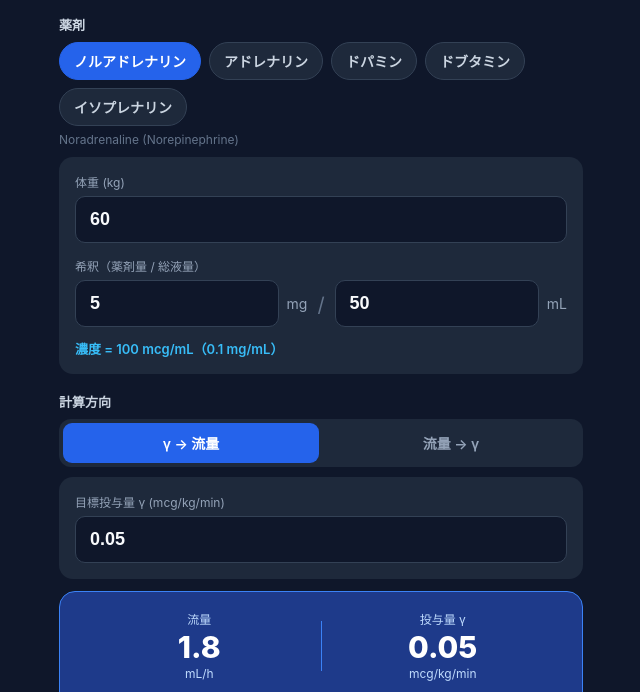
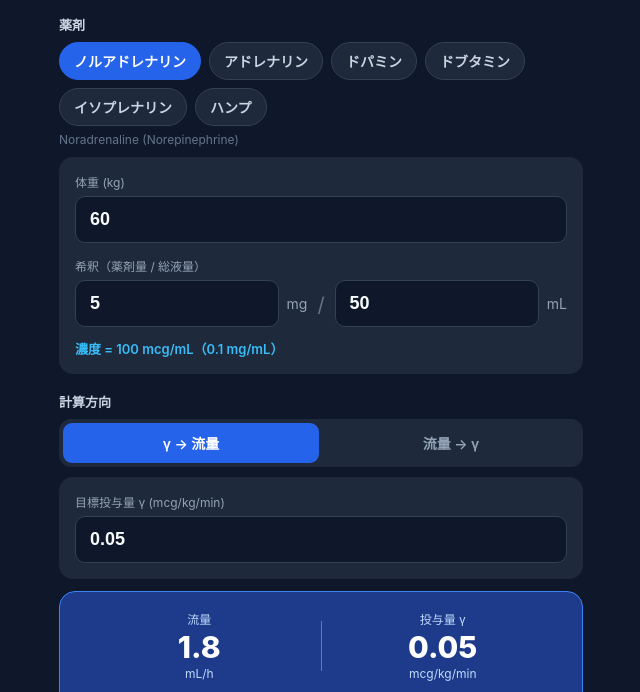
Before and after one commit to pensyou513/shinryo-tools, a plain HTML site: page catecholamine-calc.html in a window 1280 px wide. Both pictures are taken after a click on the button "ノルアドレナリン". Shown: the part 89-781 px from the top of the page, without its empty margins (319-959 px from the left). Drawn offline with Linux system fonts and the light colour scheme.

Commit message:
カテコラミンγ計算にハンプ（カルペリチド）を追加 (#1)
- 薬剤にハンプを追加（初期 1000μg/100mL、0.0125〜0.2γ の用量域と注意事項、mcg 入力、γ 小数4桁表示）
- 用量域の最終域で上限値ちょうどを含めるよう修正（ハンプ 0.2γ、ドブタミン 20γ など）
- ホームの検索キーワードにハンプ / カルペリチドを追加
- sw.js のキャッシュバージョンを更新

Co-Authored-By: Claude Opus 5.5 <noreply@anthropic.com>
Claude-Session: https://claude.ai/code/session_01Fnrm5NgTeXaidYr4Dzho4o

```diff
--- a/catecholamine-calc.html
+++ b/catecholamine-calc.html
@@ -97,8 +97,8 @@
     <div class="row">
       <div class="field">
         <div class="inline-input">
-          <input type="number" id="amountMg" inputmode="decimal" />
-          <span class="unit">mg</span>
+          <input type="number" id="amount" inputmode="decimal" />
+          <span class="unit" id="amountUnit">mg</span>
         </div>
       </div>
       <span class="slash">/</span>
@@ -211,15 +211,31 @@ const DRUGS = [
     ],
     note: '純粋なβ刺激薬。心拍数を上げたい徐脈・トルサードに。',
   },
+  {
+    id: 'carperitide', name: 'ハンプ', nameEn: 'Carperitide (カルペリチド / hANP)',
+    // 1V = 1000μg。希釈欄はバイアル表記に合わせて mcg で入力する（defaultPrep は mg 換算）
+    amountUnit: 'mcg', gammaDigits: 4,
+    defaultPrep: { amountMg: 1, volumeMl: 100 }, typical: { min: 0.0125, max: 0.2 },
+    doseRanges: [
+      { min: 0.0125, max: 0.05, label: '低用量', effect: '本邦で多い開始量。血圧低下を避けつつ、血管拡張（前・後負荷軽減）とナトリウム利尿を期待する。' },
+      { min: 0.05, max: 0.1, label: '中用量', effect: '血管拡張・利尿作用が強まる。血圧・心拍数・尿量をみながら漸増する。' },
+      { min: 0.1, max: 0.2, label: '通常〜最大量', effect: '添付文書の通常量は0.1γ、最大0.2γ。血圧低下・徐脈・過度の利尿（脱水・電解質異常）に注意。' },
+    ],
+    note: 'ANP製剤（血管拡張＋ナトリウム利尿）で、強心・昇圧作用はない。禁忌：重篤な低血圧・心原性ショック、右室梗塞、脱水症状。1V（1000μg）を注射用水5mLで溶解後に希釈し、他剤との混注は避け単独ルートが望ましい。',
+  },
 ];
 
 // ===== 計算ロジック =====
 const concentrationMcgPerMl = (mg, ml) => (!ml ? 0 : (mg * 1000) / ml);
 const gammaToRate = (g, w, mg, ml) => { const c = concentrationMcgPerMl(mg, ml); return !c ? 0 : (g * w * 60) / c; };
 const rateToGamma = (r, w, mg, ml) => (!w ? 0 : (r * concentrationMcgPerMl(mg, ml)) / (w * 60));
+// 希釈欄の入力値 = mg × scale（mcg 入力の薬剤は 1000 倍）
+const amountScale = (d) => (d.amountUnit === 'mcg' ? 1000 : 1);
 function findDoseRange(drug, g) {
+  const last = drug.doseRanges[drug.doseRanges.length - 1];
   for (const r of drug.doseRanges) {
-    const upperOk = r.max === null ? true : g < r.max;
+    // 最終域は上限値ちょうども含める（例: ハンプ最大量 0.2γ）
+    const upperOk = r.max === null || g < r.max || (r === last && g === r.max);
     if (g >= r.min && upperOk) return r;
   }
   return null;
@@ -250,7 +266,8 @@ function renderChips() {
 
 function selectDrug(d) {
   drugId = d.id;
-  $('amountMg').value = d.defaultPrep.amountMg;
+  $('amount').value = d.defaultPrep.amountMg * amountScale(d);
+  $('amountUnit').textContent = d.amountUnit || 'mg';
   $('volumeMl').value = d.defaultPrep.volumeMl;
   $('gammaInput').value = d.typical.min;
   renderChips();
@@ -269,7 +286,7 @@ function setMode(m) {
 function update() {
   const d = drug();
   const w = parseFloat($('weight').value) || 0;
-  const mg = parseFloat($('amountMg').value) || 0;
+  const mg = (parseFloat($('amount').value) || 0) / amountScale(d);
   const ml = parseFloat($('volumeMl').value) || 0;
   const conc = concentrationMcgPerMl(mg, ml);
 
@@ -282,7 +299,7 @@ function update() {
   $('drugEn').textContent = d.nameEn;
   $('concText').textContent = `濃度 = ${fmt(conc, 1)} mcg/mL（${fmt(conc / 1000, 3)} mg/mL）`;
   $('outRate').textContent = fmt(computedRate, 2);
-  $('outGamma').textContent = fmt(computedGamma, 3);
+  $('outGamma').textContent = fmt(computedGamma, d.gammaDigits || 3);
 
   const inTypical = computedGamma >= d.typical.min && computedGamma <= d.typical.max;
   $('typicalText').innerHTML =
@@ -311,10 +328,10 @@ function update() {
 // ===== 初期化 =====
 $('modeGamma').onclick = () => setMode('gamma');
 $('modeRate').onclick = () => setMode('rate');
-['weight', 'amountMg', 'volumeMl', 'gammaInput', 'rateInput'].forEach((id) => {
+['weight', 'amount', 'volumeMl', 'gammaInput', 'rateInput'].forEach((id) => {
   $(id).addEventListener('input', update);
 });
-$('amountMg').value = DRUGS[0].defaultPrep.amountMg;
+$('amount').value = DRUGS[0].defaultPrep.amountMg;
 $('volumeMl').value = DRUGS[0].defaultPrep.volumeMl;
 renderChips();
 update();
--- a/sw.js
+++ b/sw.js
@@ -1,6 +1,6 @@
 // 診療ツール ホーム — Service Worker（オフラインキャッシュ）
 // バージョンを変えると古いキャッシュを破棄して更新します。
-const CACHE = 'shinryo-tools-v202606241212';
+const CACHE = 'shinryo-tools-v202610082206';
 
 const ASSETS = [
   './',
```
Also changed, not shown: index.html (+1 -1 lines).
